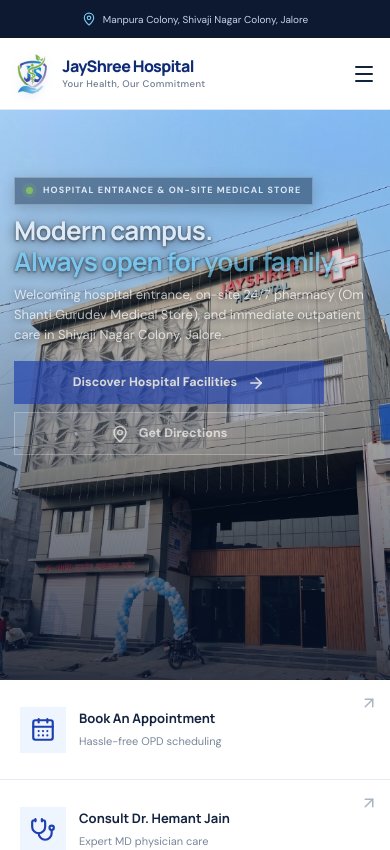
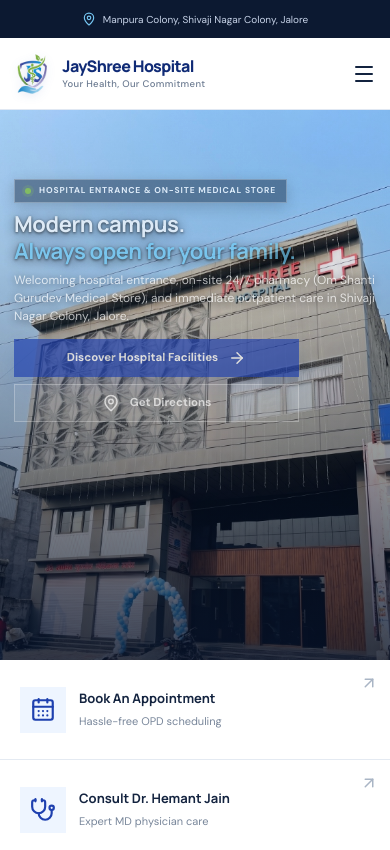
Before and after one commit to Shankarsuthar27/jay-shree-hospital, a React (Vite) app: page / in a window 390 px wide. Shown: the top 850 px of the page. Built offline with nearby package versions, Linux system fonts and the light colour scheme; the HTML template or start-up script is replaced by a standard one.

Commit message:
style: reduce hero emergency slide text and typography scale across viewports

```diff
--- a/src/index.css
+++ b/src/index.css
@@ -62,13 +62,14 @@ a { color: inherit; text-decoration: none; }
 .hero-desktop-img { position: absolute; inset: 0; width: 100%; height: 100%; object-fit: cover; object-position: center 35%; filter: brightness(1.04) contrast(1.03); }
 .hero-overlay { position: absolute; inset: 0; background: linear-gradient(90deg, rgba(8,20,44,.68) 0%, rgba(8,20,44,.38) 36%, rgba(8,20,44,.08) 65%, transparent 82%); }
 .hero-inner { position: relative; height: 100%; display: flex; align-items: center; }
-.hero-content { width: 680px; margin-top: -24px; }
-.hero-badge { display: inline-flex; align-items: center; gap: 10px; padding: 8px 13px; border: 1px solid rgba(255,255,255,.35); background: rgba(8,20,44,.5); backdrop-filter: blur(10px); text-transform: uppercase; font-size: 10px; letter-spacing: .16em; font-weight: 700; box-shadow: 0 4px 15px rgba(0,0,0,.25); }
-.hero-badge span { width: 7px; height: 7px; border-radius: 50%; background: #77b926; box-shadow: 0 0 0 4px rgba(119,185,38,.17); }
-.hero h1 { margin: 24px 0 18px; font-size: clamp(46px, 5vw, 69px); line-height: 1.04; letter-spacing: -.058em; font-weight: 700; text-shadow: 0 2px 16px rgba(0,0,0,.72), 0 1px 3px rgba(0,0,0,.85); }
+.hero-content { width: min(600px, 100%); margin-top: -10px; }
+.hero-badge { display: inline-flex; align-items: center; gap: 8px; padding: 6px 12px; border: 1px solid rgba(255,255,255,.35); background: rgba(8,20,44,.5); backdrop-filter: blur(10px); text-transform: uppercase; font-size: 9.5px; letter-spacing: .14em; font-weight: 700; box-shadow: 0 4px 15px rgba(0,0,0,.25); }
+.hero-badge span { width: 6px; height: 6px; border-radius: 50%; background: #77b926; box-shadow: 0 0 0 3px rgba(119,185,38,.2); }
+.hero h1 { margin: 18px 0 14px; font-size: clamp(34px, 3.8vw, 48px); line-height: 1.1; letter-spacing: -.04em; font-weight: 700; text-shadow: 0 2px 16px rgba(0,0,0,.72), 0 1px 3px rgba(0,0,0,.85); }
 .hero h1 em { color: #6fc9f2; font-style: normal; }
-.hero-content > p { max-width: 620px; margin: 0; color: #f1f5f9; font-size: 17px; line-height: 1.75; text-shadow: 0 1px 8px rgba(0,0,0,.7); }
-.hero-buttons { display: flex; gap: 12px; margin-top: 32px; }
+.hero-content > p { max-width: 540px; margin: 0; color: #f1f5f9; font-size: 14.5px; line-height: 1.65; text-shadow: 0 1px 8px rgba(0,0,0,.7); }
+.hero-buttons { display: flex; gap: 11px; margin-top: 24px; }
+.hero-buttons .button { min-height: 44px; padding: 0 18px; font-size: 12.5px; }
 .button-glass { background: rgba(255,255,255,.1); border: 1px solid rgba(255,255,255,.38); box-shadow: none; }
 .button-glass:hover { background: rgba(255,255,255,.18); }
 .hero-controls { position: absolute; bottom: 55px; right: 0; display: flex; align-items: center; gap: 15px; }
@@ -298,11 +299,13 @@ footer { background: #09162d; color: #9baac0; padding-top: 75px; }
   .hero-desktop-slides { display: none; }
   .hero-mobile-bg { display: block; position: absolute; inset: 0; width: 100%; height: 100%; object-fit: cover; object-position: center top; filter: brightness(1.05) contrast(1.03); }
   .hero-overlay { background: linear-gradient(180deg, rgba(6,16,37,.04) 0%, rgba(6,16,37,.14) 28%, rgba(8,20,44,.46) 65%, rgba(8,20,44,.80) 100%); }
-  .hero { height: auto; min-height: 600px; }
-  .hero-inner { align-items: flex-end; padding-top: 90px; padding-bottom: 36px; }
+  .hero { height: auto; min-height: 590px; }
+  .hero-inner { align-items: flex-end; padding-top: 90px; padding-bottom: 34px; }
   .hero-content { width: 100%; margin-top: 0; }
-  .hero h1 { font-size: 34px; line-height: 1.15; margin: 14px 0 12px; text-shadow: 0 2px 14px rgba(0,0,0,.85), 0 1px 4px rgba(0,0,0,.95); }
-  .hero-content > p { font-size: 14.5px; line-height: 1.6; text-shadow: 0 1px 8px rgba(0,0,0,.8); }
+  .hero h1 { font-size: 28px; line-height: 1.18; margin: 12px 0 10px; text-shadow: 0 2px 14px rgba(0,0,0,.85), 0 1px 4px rgba(0,0,0,.95); }
+  .hero-content > p { font-size: 13.5px; line-height: 1.55; text-shadow: 0 1px 8px rgba(0,0,0,.8); }
+  .hero-buttons { margin-top: 18px; gap: 9px; }
+  .hero-buttons .button { min-height: 42px; padding: 0 16px; font-size: 12px; }
   .hero-controls { bottom: 50px; }.quick-wrap { margin-top: 0; width: 100%; }.quick-grid { grid-template-columns: 1fr 1fr; }.quick-grid > a { min-height: 120px; }
   .about-grid, .doctor-grid, .emergency-grid, .appointment-grid, .contact-split { grid-template-columns: 1fr; }.about-grid, .emergency-grid { gap: 50px; }.about-images { max-width: 600px; }.emergency-photo-card img { height: 360px; }
   .stats { grid-template-columns: 1fr 1fr; }.stats div:nth-child(2){border-right:0}.stats div:nth-child(-n+2){border-bottom:1px solid var(--line)}
@@ -315,13 +318,13 @@ footer { background: #09162d; color: #9baac0; padding-top: 75px; }
 }
 @media (max-width: 540px) {
   .utility-group span { display: none; }.utility { font-size: 10px; }.logo-copy b { font-size: 16px; }.logo-img { height: 42px; max-width: 40px; }
-  .hero { height: auto; min-height: 570px; }
-  .hero-inner { padding-top: 60px; padding-bottom: 24px; }
-  .hero-badge { font-size: 9px; padding: 6px 11px; letter-spacing: .12em; background: rgba(8,20,44,.6); }
-  .hero h1 { font-size: 26px; line-height: 1.2; letter-spacing: -.03em; margin: 10px 0 8px; text-shadow: 0 2px 12px rgba(0,0,0,.9), 0 1px 3px rgba(0,0,0,.95); }
-  .hero-content > p { font-size: 13px; line-height: 1.55; color: #ffffff; text-shadow: 0 1px 8px rgba(0,0,0,.9); }
-  .hero-buttons { flex-direction: column; align-items: stretch; width: 100%; max-width: 310px; margin-top: 16px; gap: 8px; }
-  .hero-buttons .button { min-height: 43px; padding: 0 16px; font-size: 12.5px; }
+  .hero { height: auto; min-height: 550px; }
+  .hero-inner { padding-top: 60px; padding-bottom: 22px; }
+  .hero-badge { font-size: 8.5px; padding: 5px 10px; letter-spacing: .1em; background: rgba(8,20,44,.6); }
+  .hero h1 { font-size: 22px; line-height: 1.22; letter-spacing: -.02em; margin: 8px 0 6px; text-shadow: 0 2px 12px rgba(0,0,0,.9), 0 1px 3px rgba(0,0,0,.95); }
+  .hero-content > p { font-size: 12px; line-height: 1.5; color: #ffffff; text-shadow: 0 1px 8px rgba(0,0,0,.9); }
+  .hero-buttons { flex-direction: column; align-items: stretch; width: 100%; max-width: 285px; margin-top: 14px; gap: 7px; }
+  .hero-buttons .button { min-height: 38px; padding: 0 14px; font-size: 11.5px; }
   .hero-controls { display: none; }.quick-grid { grid-template-columns: 1fr; }.quick-grid > a { min-height: 100px; border-right: 0; }
   .section-title h2, .appointment-copy h2 { font-size: 33px; }.about-images { height: 380px; }.about-main { height: 315px; width: 92%; }.about-small { height: 160px; }.experience { width: 160px; left: 0; bottom: 0; }.emergency-photo-card img { height: 260px; }.emergency-cta-group { flex-direction: column; align-items: stretch; }.investigations-card-grid { grid-template-columns: 1fr; gap: 14px; }.investigation-card { min-height: 135px; padding: 20px 18px; }
   .check-list { grid-template-columns: 1fr; }.stats { margin-top: 60px; }.stats div { padding: 20px 8px; flex-direction: column; gap: 4px; text-align:center}.stats span{max-width:none}
```
